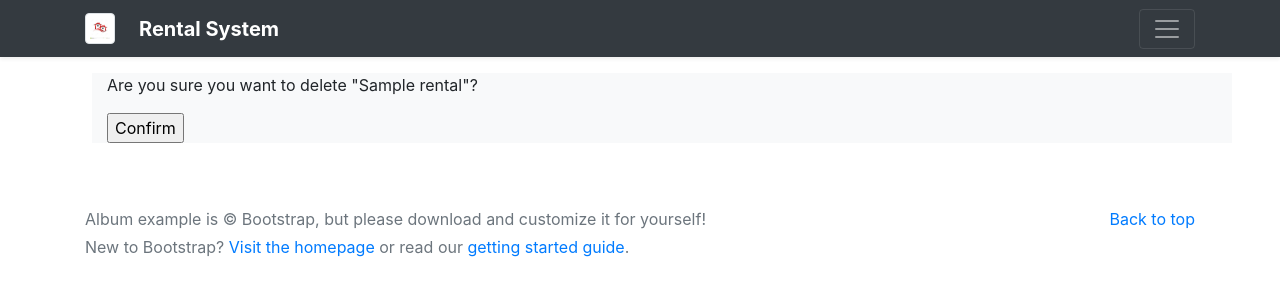
After one commit to CzNX/rental, a Django app: page /delete/1 in a window 1280 px wide. The commit adds this page. Shown: the top 300 px of the page. Run offline with Django 3.2, Linux system fonts and the light colour scheme; tables that the repository leaves empty hold one stand-in row (values such as "Sample post"); some libraries are stand-ins or nearby versions.

Commit message:
deleteview

```diff
--- /dev/null
+++ b/page/templates/delete.html
@@ -0,0 +1,13 @@
+
+{% extends 'base.html' %}
+  {% comment %} {% block css %}
+
+  {% endblock css %} {% endcomment %}
+{% block main %}
+<div class='container mt-3 mr-5 bg-light'>
+<form method="post">{% csrf_token %}
+    <p>Are you sure you want to delete "{{ object }}"?</p>
+    <input type="submit" value="Confirm">
+</form>
+</div>
+{% endblock main %}
--- a/page/templates/detail.html
+++ b/page/templates/detail.html
@@ -14,8 +14,8 @@
         </div>
         <div class="col-md-4 text-center">
             <p class="text-center">{{obj.desc}}</p>
-            <button type="button" class="btn btn-sm btn-secondary">Edit</button>
-            <button type="button" class="btn btn-sm btn-danger">Delete</button><br>
+            <a href="{% url 'update' obj.id %}" class="btn btn-primary my-2" id="clickbtn2">Edit</a>
+            <a href="{% url 'delete' obj.id %}" class="btn btn-danger my-2" id="clickbtn2">Delete</a><br>
             <small class="mt-2"><strong>Created @ {{obj.dt}}</strong></small>
         </div>
       </div>
--- a/page/templates/index.html
+++ b/page/templates/index.html
@@ -46,7 +46,7 @@
                   <a href="{% url 'detail' obj.id %}" class="btn btn-primary my-2" id="clickbtn2">View</a>
                   {% comment %} <button href="detail" type="button" class="btn btn-sm btn-primary">View</button> {% endcomment %}
                   <a href="{% url 'update' obj.id %}" class="btn btn-secondary my-2" id="clickbtn2">Edit</a>
-                  <button type="button" class="btn btn-sm btn-danger">Delete</button>
+                  <a href="{% url 'delete' obj.id %}" class="btn btn-danger my-2" id="clickbtn2">Delete</a>
                 </div>
                 <small class="text-right">{{obj.dt}}</small>
               </div>
--- a/page/urls.py
+++ b/page/urls.py
@@ -13,6 +13,7 @@ urlpatterns = [
   path('logout', views.logout, name='logout'),
   path('<int:pk>', views.detail.as_view(), name='detail'),
   path('update/<int:pk>', views.update.as_view(), name='update'),
+  path('delete/<int:pk>', views.delete.as_view(), name='delete'),
   path('register', views.register, name='register'),
   # path('profile', views.profile, name='profile'),
   path('create',PropertyCreateView.as_view(), name='create'),
--- a/page/views.py
+++ b/page/views.py
@@ -5,7 +5,7 @@ from .models import Rental
 from django.contrib.messages.views import SuccessMessageMixin
 from django.views.generic import CreateView,DeleteView,UpdateView,DetailView
 from django.core.paginator import Paginator, EmptyPage, PageNotAnInteger
-from django.views.generic import ListView,DetailView,UpdateView
+from django.views.generic import ListView,DetailView,UpdateView,DeleteView
 
 # Create your views here.
 
@@ -112,3 +112,10 @@ class update(UpdateView):
     template_name = 'update.html'
     success_url = '/'
     success_message = "%(name)s was updated successfully"
+
+
+class delete(DeleteView):
+    model = Rental
+    success_url = '/'
+    template_name = 'delete.html'
+    success_message = "%(name)s was updated successfully"
```
